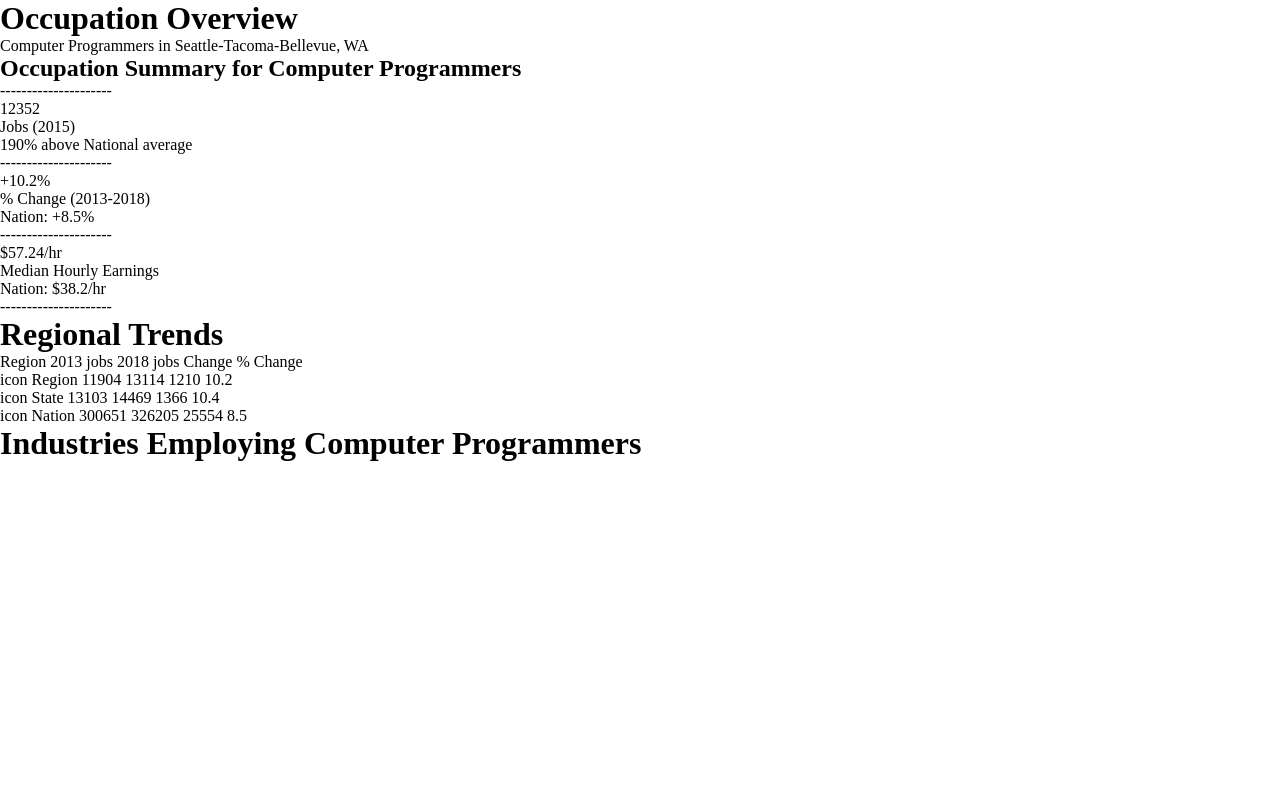
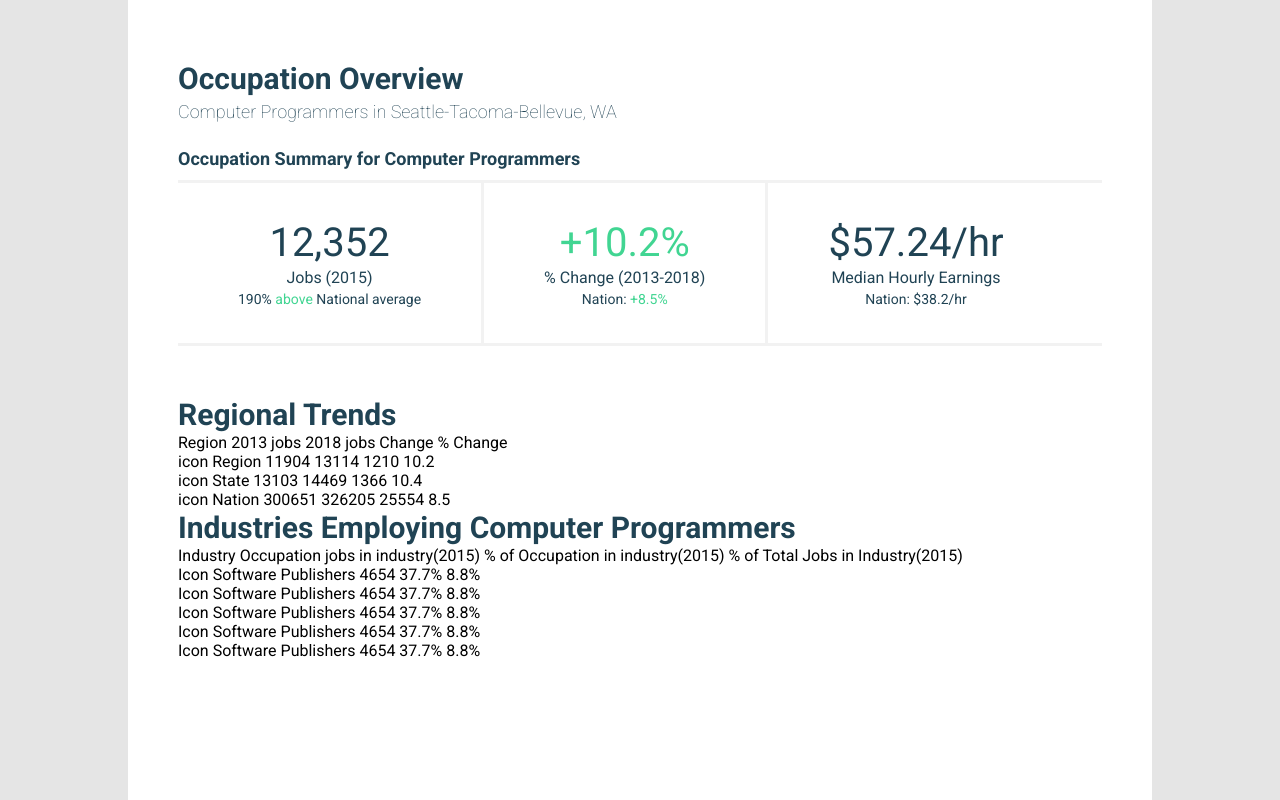
Before and after one commit to RodikYermak/esmi-mockup, a React (Create React App) app: page / in a window 1280 px wide. Shown: the top 800 px of the page. Built offline with nearby package versions, Linux system fonts and the light colour scheme.

Commit message:
occupation overview component styles

```diff
--- a/public/index.html
+++ b/public/index.html
@@ -24,6 +24,10 @@
       work correctly both with client-side routing and a non-root public URL.
       Learn how to configure a non-root public URL by running `npm run build`.
     -->
+    <!-- google fonts -->
+    <link rel="preconnect" href="https://fonts.googleapis.com">
+    <link rel="preconnect" href="https://fonts.gstatic.com" crossorigin>
+    <link href="https://fonts.googleapis.com/css2?family=Roboto:wght@100;400;700&display=swap" rel="stylesheet">
     <title>React App</title>
   </head>
   <body>
--- a/src/App.js
+++ b/src/App.js
@@ -1,13 +1,26 @@
+import React from 'react'
+import IndustriesEmploying from './components/industries/IndustriesEmploying';
+import IndustriesTable from './components/industries/IndustriesTable';
+import IndustriesTableRow from './components/industries/IndustriesTableRow';
+import OccupationOverview from './components/OccupationOverview';
 
-import IndustriesEmploying from './components/industries/IndustriesEmploying';
-import OccupationOverview from './components/occupation/OccupationOverview';
-import OccupationSummaryCard from './components/occupation/OccupationSummaryCard';
 import RegionalTable from './components/trends/RegionalTable';
 import RegionalTableRow from './components/trends/RegionalTableRow';
 import RegionalTrends from './components/trends/RegionalTrends';
 import data from './data'
 
 function App() {
+  // const [data, setData] = useState({})
+  // useEffect(()=>{
+  //   fetch('https://run.mocky.io/v3/a2cc3707-8691-4188-8413-6183a7bb3d32')
+  //     .then(res=>res.json())
+  //     .then(data=>{
+  //       setData(prevData=>prevData=data)
+  //       console.log(data)
+  //       }
+  //     )
+  // },[])
+
   console.log(data)
   const occupationTitle = data.occupation.title
   const regionTitle = data.region.title
@@ -36,9 +49,6 @@ function App() {
   const employingIndustriesJobs = data.employing_industries.jobs
   const employingIndustries = data.employing_industries.industries
 
-
-
-
   console.log(
     occupationTitle,
     regionTitle,
@@ -59,11 +69,22 @@ function App() {
    employingIndustriesJobs,
    employingIndustries)
   return (
-    <>
-      <OccupationOverview occupationTitle={occupationTitle} regionTitle={regionTitle}/>
-      <OccupationSummaryCard top={summaryJobsRegional} middle={`Jobs (${summaryJobsYear})`} bottom={`${summaryJobsNationalAvgPercentage}% above National average`}/>
-      <OccupationSummaryCard top={`+${summaryJobsGrowthRegional}%`} middle={`% Change (${summaryJobsGrowthStartYear}-${summaryJobsGrowthEndYear}) `} bottom={`Nation: +${summaryJobsGrowthNationalAvg}%`}/>
-      <OccupationSummaryCard top={`$${summaryEarningsRegional}/hr`} middle={`Median Hourly Earnings`} bottom={`Nation: $${summaryEarningsNationalAvg}/hr`}/>
+    <div className="app-container">
+      <OccupationOverview
+        occupationTitle={occupationTitle}
+        regionTitle={regionTitle}
+        summaryJobsRegional={summaryJobsRegional}
+        summaryJobsYear={summaryJobsYear}
+        summaryJobsNationalAvg={summaryJobsNationalAvg}
+        summaryJobsGrowthRegional={summaryJobsGrowthRegional}
+        summaryJobsGrowthStartYear={summaryJobsGrowthStartYear}
+        summaryJobsGrowthEndYear={summaryJobsGrowthEndYear}
+        summaryJobsGrowthNationalAvg={summaryJobsGrowthNationalAvg}
+        summaryEarningsRegional={summaryEarningsRegional}
+        summaryEarningsNationalAvg={summaryEarningsNationalAvg}
+        summaryJobsNationalAvgPercentage={summaryJobsNationalAvgPercentage}
+      />
+
       <RegionalTrends />
       <RegionalTable startYear = {trendComparisonStartYear} endYear={trendComparisonEndYear}/>
       <RegionalTableRow region={'Region'} startJobs={data.trend_comparison.regional[0]} endJobs={data.trend_comparison.regional[data.trend_comparison.regional.length-1]} change={data.trend_comparison.regional[data.trend_comparison.regional.length-1]-data.trend_comparison.regional[0]} percentage={10.2}/>
@@ -71,7 +92,13 @@ function App() {
       <RegionalTableRow region={'Nation'} startJobs={300651} endJobs={326205} change={25554} percentage={8.5}/>
 
       <IndustriesEmploying title={occupationTitle}/>
-    </>
+      <IndustriesTable />
+      <IndustriesTableRow />
+      <IndustriesTableRow />
+      <IndustriesTableRow />
+      <IndustriesTableRow />
+      <IndustriesTableRow />
+    </div>
   );
 }
 
--- /dev/null
+++ b/src/components/OccupationOverview.js
@@ -0,0 +1,30 @@
+import React from 'react'
+
+function OccupationOverview(props) {
+    return (
+        <div>
+            <h1>Occupation Overview</h1>
+            <p className="occupation-title">{props.occupationTitle} in {props.regionTitle}</p>
+            <h2>Occupation Summary for {props.occupationTitle}</h2>
+            <div className="occupation-cards-container">
+                <div className="occupation-card">
+                    <p className="occupation-card-top">{props.summaryJobsRegional.toLocaleString('en-US')}</p>
+                    <p className="occupation-card-middle">Jobs ({props.summaryJobsYear})</p>
+                    <p className="occupation-card-bottom">{props.summaryJobsNationalAvgPercentage}% <span className="green">above</span> National average</p>
+                </div>
+                <div className="occupation-card">
+                    <p className="occupation-card-top green">+{props.summaryJobsGrowthRegional}%</p>
+                    <p className="occupation-card-middle">% Change ({props.summaryJobsGrowthStartYear}-{props.summaryJobsGrowthEndYear})</p>
+                    <p className="occupation-card-bottom">Nation: <span className="green">+{props.summaryJobsGrowthNationalAvg}%</span></p>
+                </div>
+                <div className="occupation-card no-right-border">
+                    <p className="occupation-card-top">${props.summaryEarningsRegional}/hr</p>
+                    <p className="occupation-card-middle">Median Hourly Earnings</p>
+                    <p className="occupation-card-bottom">Nation: ${props.summaryEarningsNationalAvg}/hr</p>
+                </div>
+            </div>
+        </div>
+    )
+}
+
+export default OccupationOverview
--- a/src/components/industries/IndustriesTableRow.js
+++ b/src/components/industries/IndustriesTableRow.js
@@ -2,9 +2,7 @@ import React from 'react'
 
 function IndustriesTableRow() {
     return (
-        <p>
-            Industries Table Row
-        </p>
+        <p>Icon Software Publishers 4654 37.7% 8.8%</p>
     )
 }
 
--- a/src/components/occupation/OccupationOverview.js
+++ /dev/null
@@ -1,14 +0,0 @@
-import React from 'react'
-
-function OccupationOverview(props) {
-    return (
-        <div>
-            <h1>Occupation Overview</h1>
-            <p>{props.occupationTitle} in {props.regionTitle}</p>
-            <h2>Occupation Summary for {props.occupationTitle}</h2>
-            <p>---------------------</p>
-        </div>
-    )
-}
-
-export default OccupationOverview
--- a/src/components/occupation/OccupationSummaryCard.js
+++ /dev/null
@@ -1,14 +0,0 @@
-import React from 'react'
-
-function OccupationSummaryCard(props) {
-    return (
-        <>
-            <p>{props.top}</p>
-            <p>{props.middle}</p>
-            <p>{props.bottom}</p>
-            <p>---------------------</p>
-        </>
-    )
-}
-
-export default OccupationSummaryCard
--- a/src/index.css
+++ b/src/index.css
@@ -5,3 +5,85 @@
   padding: 0;
   box-sizing: border-box;
 }
+
+body {
+  font-family: "Roboto", sans-serif;
+  background: #e5e5e5;
+}
+
+.app-container {
+  width: 1024px;
+  height: 1424px;
+  background: #ffffff;
+  margin: 0 auto;
+  padding: 60px 50px;
+}
+
+/* Overview Component Styles */
+h1 {
+  font-style: normal;
+  font-weight: 700;
+  font-size: 30px;
+  line-height: 37px;
+  color: #204354;
+}
+
+.occupation-title {
+  font-size: 18px;
+  line-height: 22px;
+  color: #204354;
+  font-weight: 100;
+  margin-top: 4px;
+}
+
+h2 {
+  font-weight: bold;
+  font-size: 18px;
+  line-height: 22px;
+  color: #204354;
+  margin-top: 25px;
+  margin-bottom: 10px;
+}
+
+.occupation-cards-container {
+  display: flex;
+  text-align: center;
+  border-top: 3px solid #f2f2f2;
+  border-bottom: 3px solid #f2f2f2;
+  margin-bottom: 50px;
+}
+
+.occupation-card {
+  padding: 35px 60px;
+  border-right: 3px solid #f2f2f2;
+}
+
+.occupation-card-top {
+  font-size: 40px;
+  line-height: 50px;
+  color: #204354;
+}
+
+.occupation-card-middle {
+  font-weight: 400;
+  font-size: 16px;
+  line-height: 20px;
+  color: #204354;
+}
+
+.occupation-card-bottom {
+  font-weight: 400;
+  font-size: 14px;
+  line-height: 17px;
+  color: #204354;
+  margin-top: 3px;
+}
+
+/* utilities */
+.no-right-border {
+  border-right: none;
+}
+
+.green {
+  color: #41d592;
+}
```
